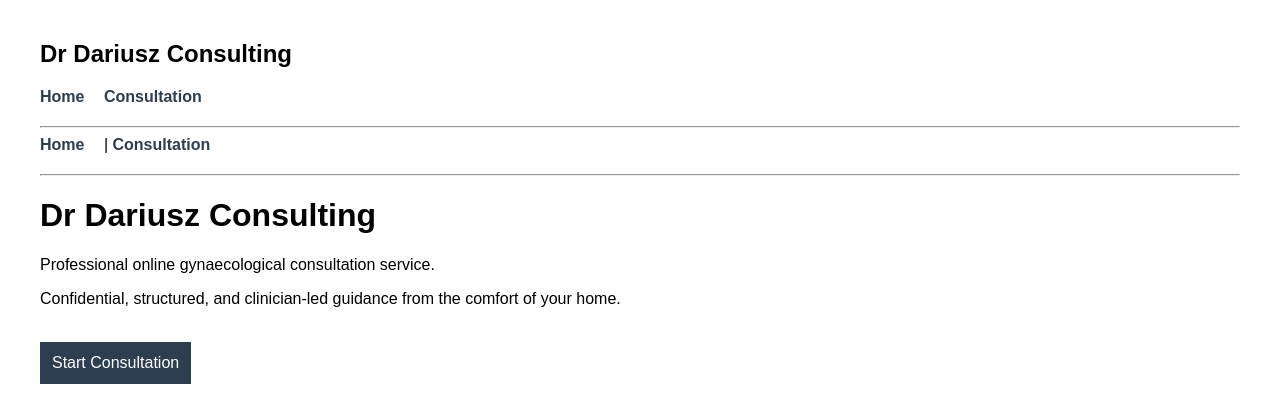
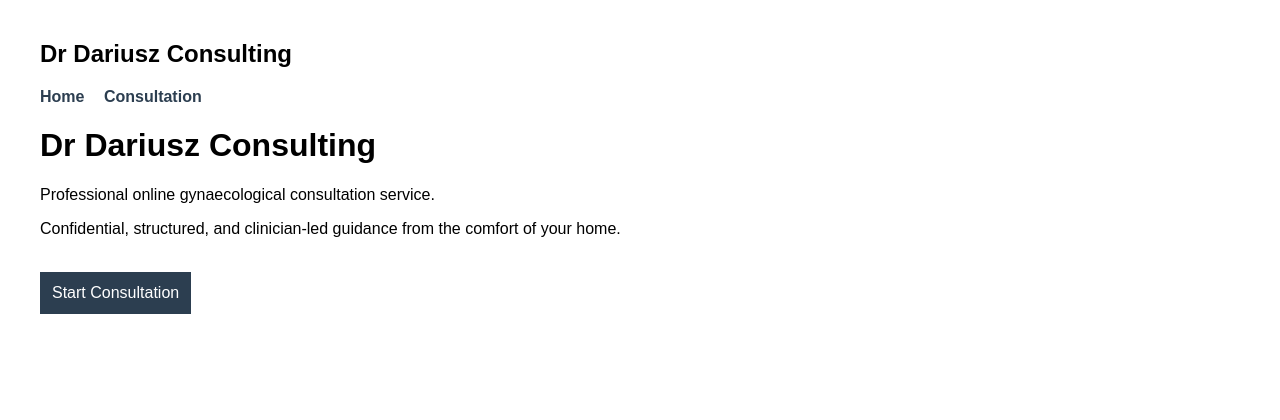
Before and after one commit to darledzinski-create/gyne-consulting--platform, a Flask app: page / in a window 1280 px wide. Shown: the top 420 px of the page. Run offline with Flask 3, Linux system fonts and the light colour scheme.

Commit message:
Update base.html

```diff
--- a/templates/base.html
+++ b/templates/base.html
@@ -76,15 +76,6 @@
         <a href="/consultation">Consultation</a>
     </nav>
 
-    <hr>
-
-    <nav>
-        <a href="/">Home</a> |
-        <a href="/consultation">Consultation</a>
-    </nav>
-
-    <hr>
-
     <div class="container">
         {% block content %}{% endblock %}
     </div>
```
